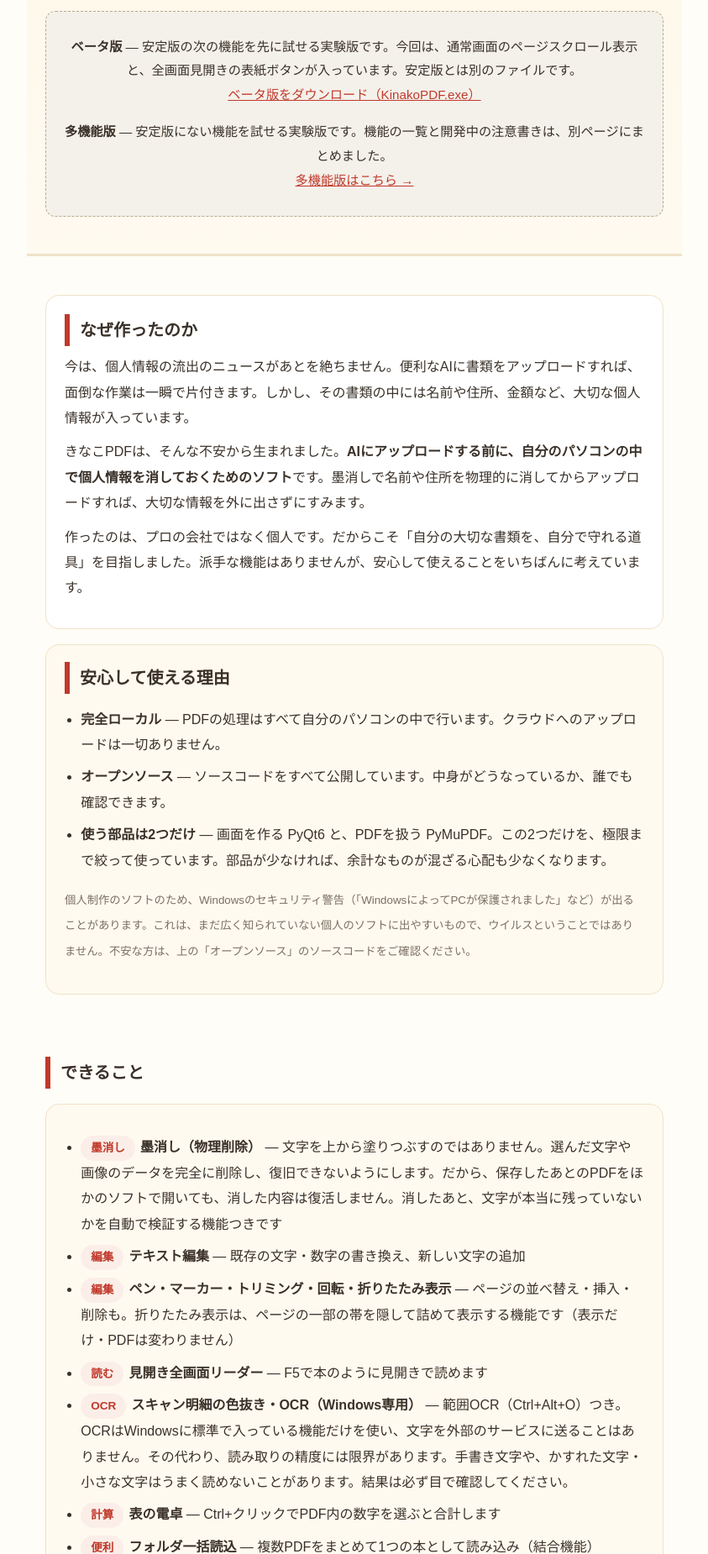
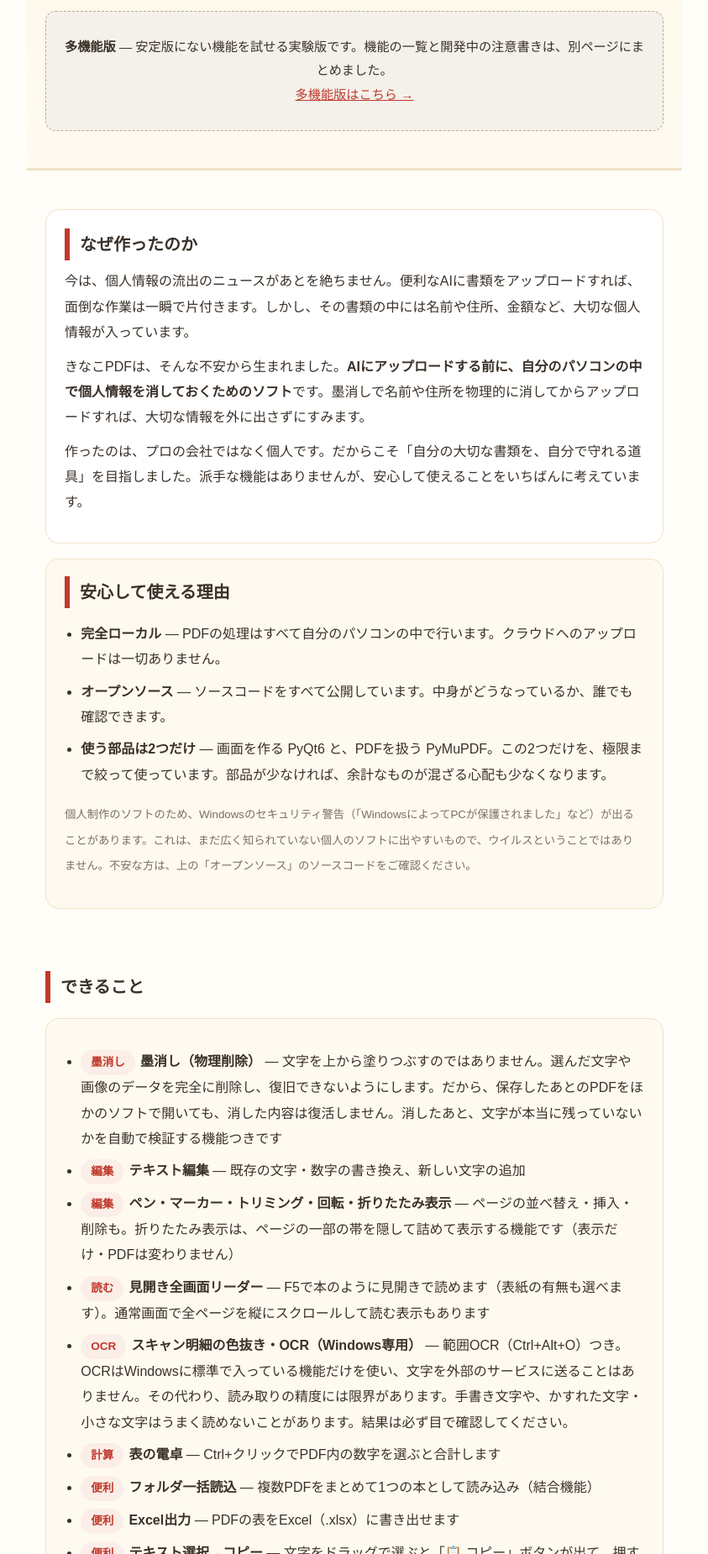
Before and after one commit to kinakopdf/kinakopdf, a plain HTML site: page docs/index.html in a window 1280 px wide. Shown: the part 598-2448 px from the top of the page at 84% size, without its empty margins (218-1061 px from the left). Drawn offline with Linux system fonts and the light colour scheme.

Commit message:
ホームページのダウンロードを安定版 v1.0.4 に更新（ベータ版の案内を終了）

```diff
--- a/docs/index.html
+++ b/docs/index.html
@@ -43,13 +43,11 @@ a{color:var(--red)}
 <h1>きなこPDF</h1>
 <p class="tagline">無料PDF編集ソフト・完全ローカルで安全</p>
 <p>無料のPDFフリーソフトです。安心・安全。クラウドへのアップロードなし。<br>PDFの処理はすべて自分のパソコンの中で行います。無料でPDF編集ができます。</p>
-<a class="btn" href="https://github.com/kinakopdf/kinakopdf/releases/download/v1.0.3/KinakoPDF.exe">無料ダウンロード（KinakoPDF.exe）</a>
+<a class="btn" href="https://github.com/kinakopdf/kinakopdf/releases/download/v1.0.4/KinakoPDF.exe">無料ダウンロード（KinakoPDF.exe）</a>
 <p><small>インストール不要。ダウンロードしてダブルクリックするだけで起動します。USBメモリに入れて持ち運ぶこともできます。<br>
 exe 版は GitHub Actions で自動ビルドしています。</small></p>
 <p><a href="chromebook.html">Chromebookの方はこちら →</a></p>
 <div class="trial">
-<p><strong>ベータ版</strong> — 安定版の次の機能を先に試せる実験版です。今回は、通常画面のページスクロール表示と、全画面見開きの表紙ボタンが入っています。安定版とは別のファイルです。<br>
-<a href="https://github.com/kinakopdf/kinakopdf/releases/download/v1.0.4-beta/KinakoPDF.exe">ベータ版をダウンロード（KinakoPDF.exe）</a></p>
 <p><strong>多機能版</strong> — 安定版にない機能を試せる実験版です。機能の一覧と開発中の注意書きは、別ページにまとめました。<br>
 <a href="trial-multi.html">多機能版はこちら →</a></p>
 </div>
@@ -81,7 +79,7 @@ exe 版は GitHub Actions で自動ビルドしています。</small></p>
 <li><span class="pill">墨消し</span><strong>墨消し（物理削除）</strong> — 文字を上から塗りつぶすのではありません。選んだ文字や画像のデータを完全に削除し、復旧できないようにします。だから、保存したあとのPDFをほかのソフトで開いても、消した内容は復活しません。消したあと、文字が本当に残っていないかを自動で検証する機能つきです</li>
 <li><span class="pill">編集</span><strong>テキスト編集</strong> — 既存の文字・数字の書き換え、新しい文字の追加</li>
 <li><span class="pill">編集</span><strong>ペン・マーカー・トリミング・回転・折りたたみ表示</strong> — ページの並べ替え・挿入・削除も。折りたたみ表示は、ページの一部の帯を隠して詰めて表示する機能です（表示だけ・PDFは変わりません）</li>
-<li><span class="pill">読む</span><strong>見開き全画面リーダー</strong> — F5で本のように見開きで読めます</li>
+<li><span class="pill">読む</span><strong>見開き全画面リーダー</strong> — F5で本のように見開きで読めます（表紙の有無も選べます）。通常画面で全ページを縦にスクロールして読む表示もあります</li>
 <li><span class="pill">OCR</span><strong>スキャン明細の色抜き・OCR（Windows専用）</strong> — 範囲OCR（Ctrl+Alt+O）つき。OCRはWindowsに標準で入っている機能だけを使い、文字を外部のサービスに送ることはありません。その代わり、読み取りの精度には限界があります。手書き文字や、かすれた文字・小さな文字はうまく読めないことがあります。結果は必ず目で確認してください。</li>
 <li><span class="pill">計算</span><strong>表の電卓</strong> — Ctrl+クリックでPDF内の数字を選ぶと合計します</li>
 <li><span class="pill">便利</span><strong>フォルダ一括読込</strong> — 複数PDFをまとめて1つの本として読み込み（結合機能）</li>
```
